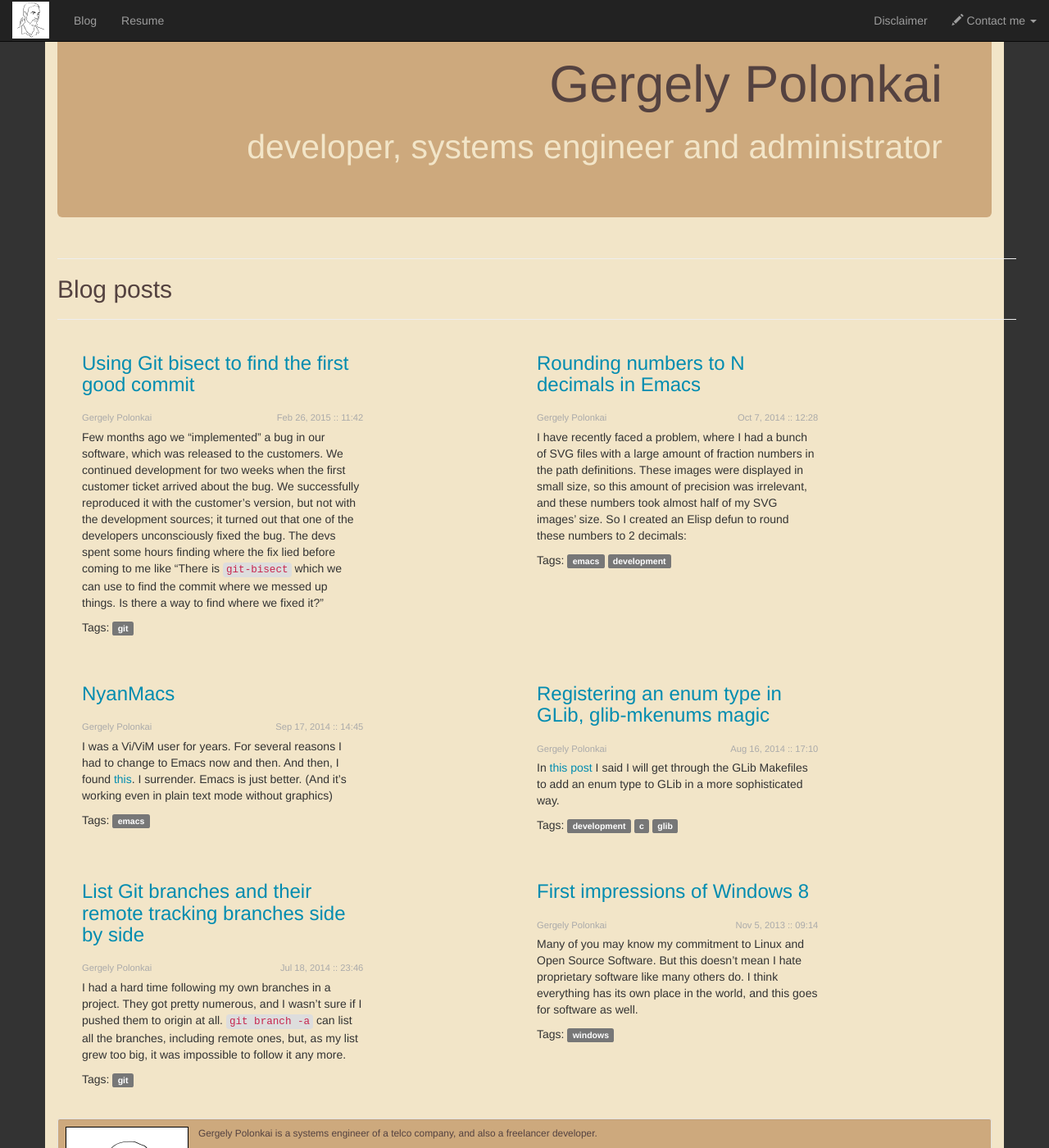
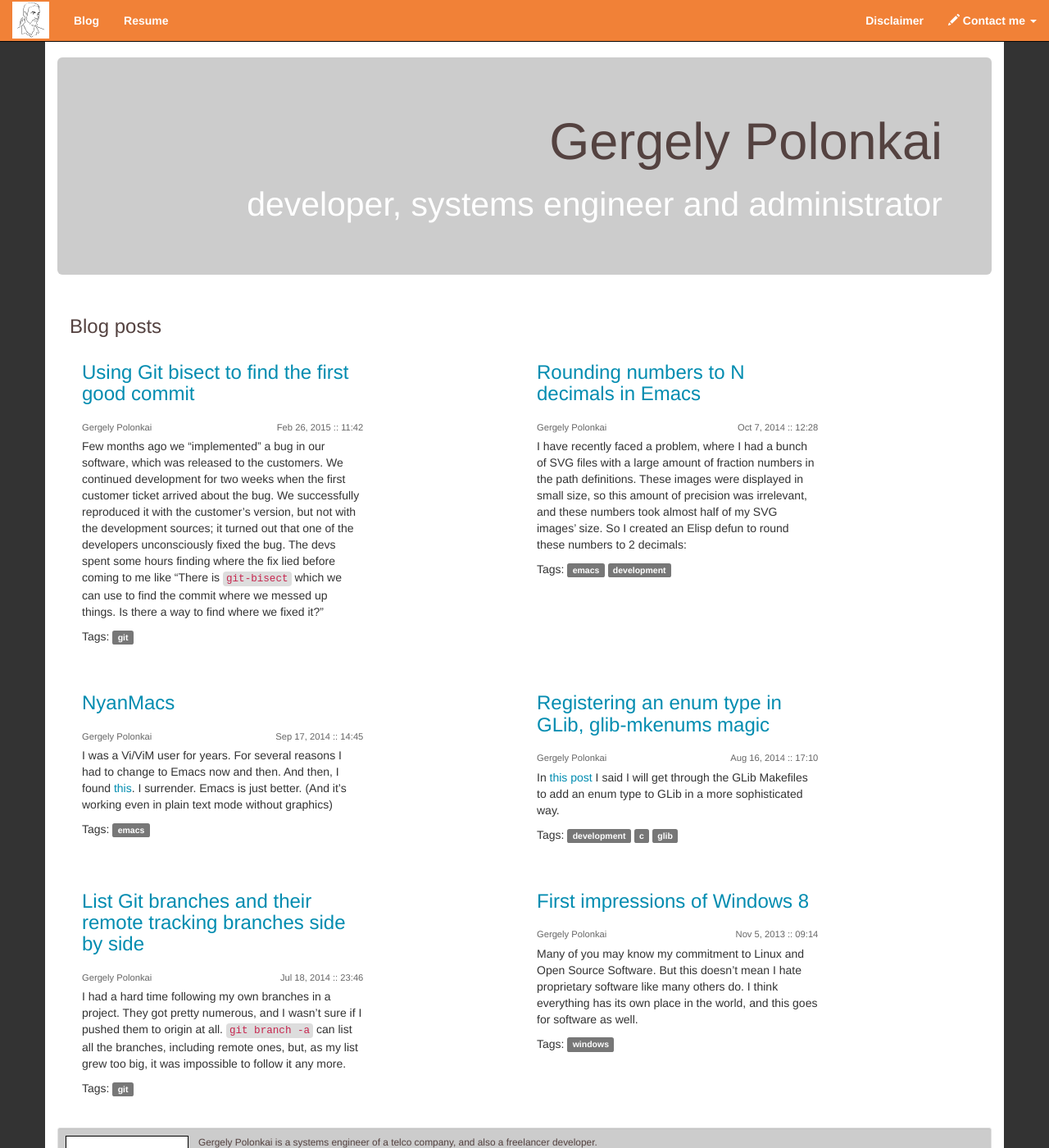
Before and after one commit to gergelypolonkai/gergelypolonkai.github.io, a Jekyll site: the page built from index.html, in a window 1280 px wide and 1400 px high. Shown: the whole window at 82% size. Built offline with Jekyll 4.4.1, drawn with Linux system fonts in a browser that asks for light colours; nearby versions of some CDN libraries; comment, search, counter and statistics services are not loaded.

Commit message:
Continue redesign

```diff
--- a/css/style.sass
+++ b/css/style.sass
@@ -3,15 +3,16 @@
 
 $main-font: sans-serif
 $page-background: #333333
-$content-background: #f2e5c8
+$content-background: #ffffff
 $content-text: #544240
 $header-background: #4d4d4d
 $header-text: #ffffff
 $menu-background: #f18137
 $menu-text: #ffffff
 $footer-text: #7f7f7f
-$well-background: #cda97d
+$well-background: #ccc
 $link-color: #018cb0
+$light-color: #666
 
 h1, h2, h3, h4, h5, h6, .h1, .h2, .h3, .h4, .h5, .h6
   color: $content-text
@@ -25,16 +26,47 @@ a
 .popover
   max-width: 100%
 
+.navbar-inverse
+  background-color: $menu-background
+
+  a.navbar-brand
+    color: $menu-text
+
+  .navbar-nav
+    li
+      a
+        color: $menu-text
+        font-weight: bold
+
+    li.open
+      background-color: $menu-background
+
+      a.dropdown-toggle
+        background-color: $menu-background
+
+    ul.dropdown-menu
+      background-color: $content-background
+      color: $content-text
+
+      li
+        background-color: $content-background
+        color: $content-text
+
+        a
+          background-color: $content-background
+          color: $content-text
+          font-weight: normal
+
 article.post
   div.meta
     font-size: 80%
-    color: #aaa
+    color: $light-color
     margin-top: .8em
     margin-bottom: .5em
 
 body
   background-color: $page-background
-  margin: 0
+  margin: 50px 0 0 0
 
   .well, .jumbotron
     background-color: $well-background
@@ -42,6 +74,9 @@ body
 
     small
       color: $content-background
+
+  .jumbotron
+    margin-top: 20px
 
   #about-well-image
     img
--- a/index.html
+++ b/index.html
@@ -12,11 +12,7 @@ post_listing: true
 </div>
 
 <div class="container">
-    <div class="row">
-        <hr class="blog-hr">
-        <h2>Blog posts</h2>
-        <hr class="blog-hr">
-    </div>
+    <h3>Blog posts</h3>
 </div>
 
 {% assign posts = site.posts %}
```
